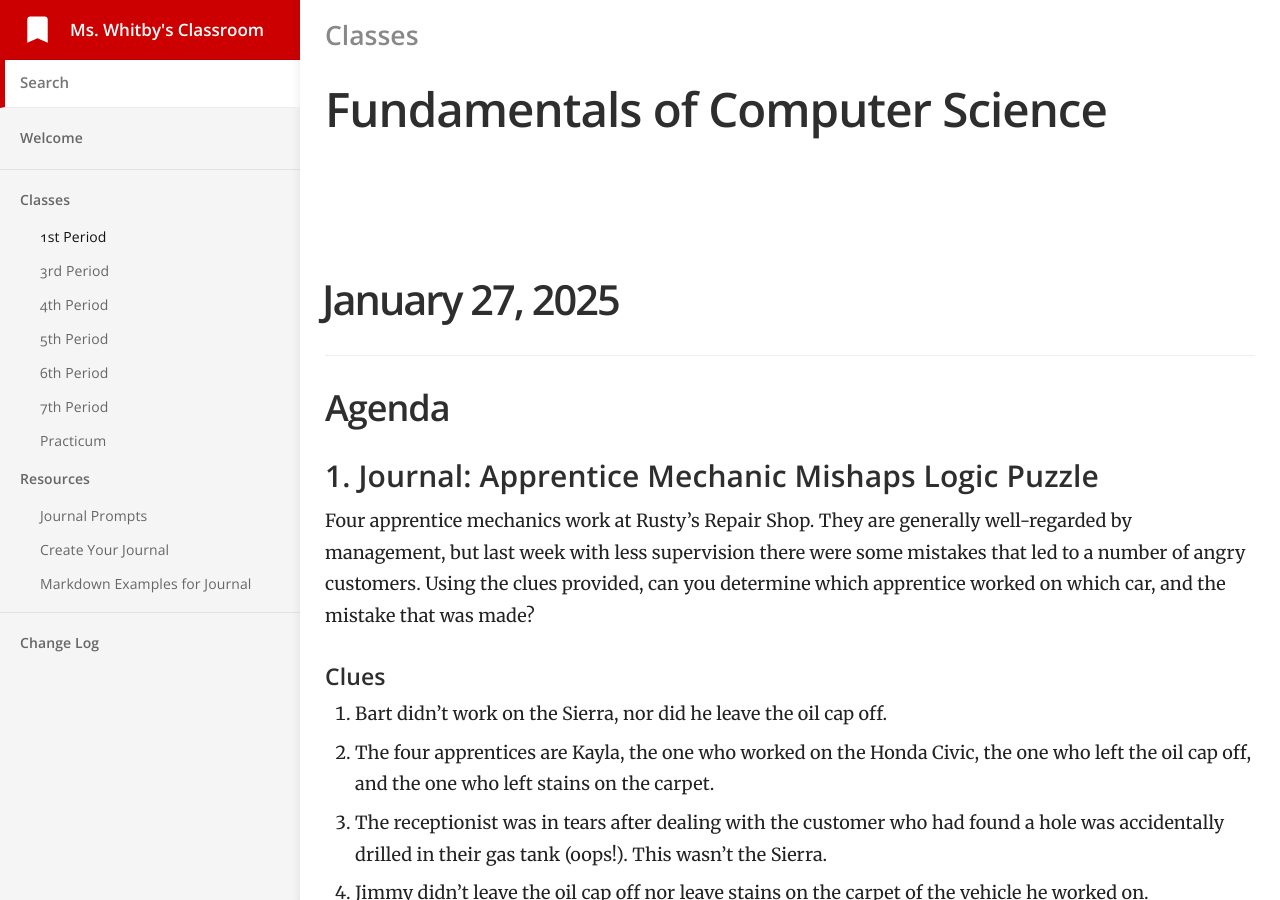
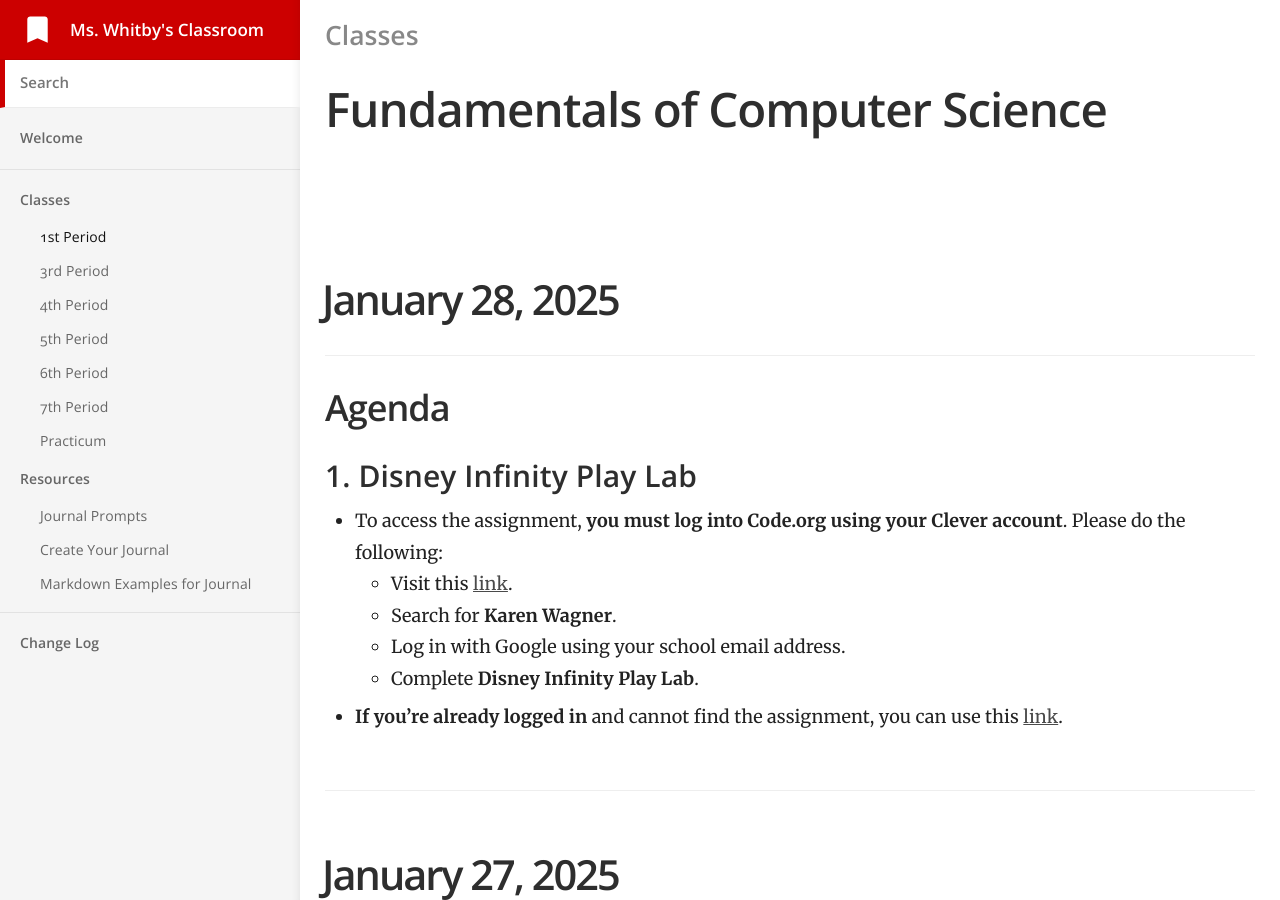
Before and after one commit to mswhitby/classroom, a Jekyll site: the page built from _docs/classes/1st.md, in a window 1280 px wide and 900 px high. Built offline with Jekyll 4.4.1, drawn with Linux system fonts in a browser that asks for light colours.

Commit message:
Updated lessons

```diff
--- a/_docs/classes/1st.md
+++ b/_docs/classes/1st.md
@@ -4,6 +4,22 @@ subtitle: Fundamentals of Computer Science
 category: Classes
 order: 1
 ---
+
+# January 28, 2025
+
+## Agenda
+
+### 1. Disney Infinity Play Lab
+
+- To access the assignment, **you must log into Code.org using your Clever account**. Please do the following:
+    - Visit this [link](https://clever.com/oauth/district-picker?client_id=2f27405716644a951b23&redirect_uri=https%3A%2F%2Fstudio.code.org%2Fusers%2Fauth%2Fclever%2Fcallback&response_type=code&state=ede33ff61289cf32708a0f54079cdd23e31d0b0a02b0e0e8).
+    - Search for **Karen Wagner**.
+    - Log in with Google using your school email address.
+    - Complete **Disney Infinity Play Lab**.
+
+- **If you're already logged in** and cannot find the assignment, you can use this [link](https://studio.code.org/s/infinity).
+
+----
 
 # January 27, 2025
 
```
